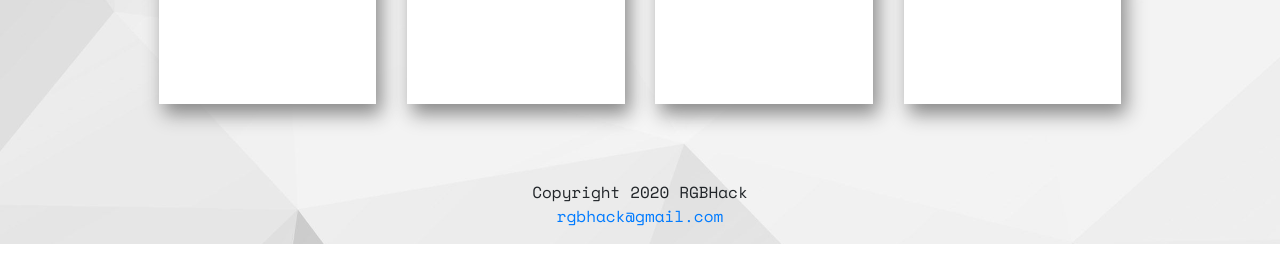
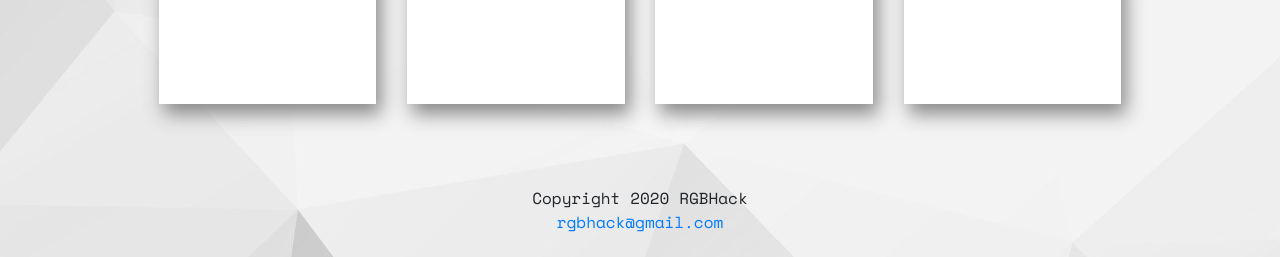
Before and after one commit to RGBHack/RGBHack-site, a plain HTML site: page index.html in a window 1280 px wide. Shown: the part 3056-3313 px from the top of the page. Drawn offline with nearby package versions, Linux system fonts and the light colour scheme.

Commit message:
style footer

```diff
--- a/style/style.css
+++ b/style/style.css
@@ -14,6 +14,8 @@ html {
 
 footer {
   text-align: center;
+  padding: 0.5vw;
+  margin: 0 auto;
 }
 
 .pixel-font {
```
